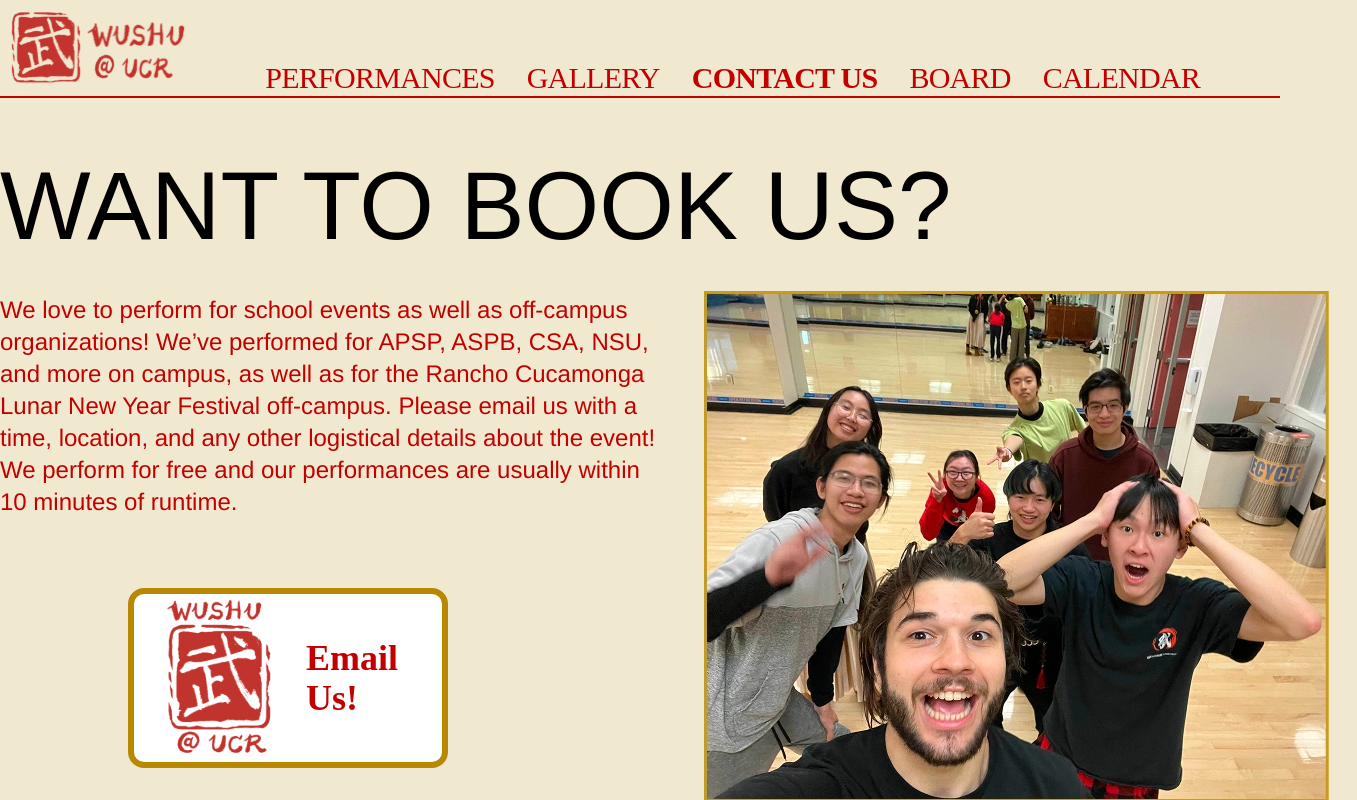
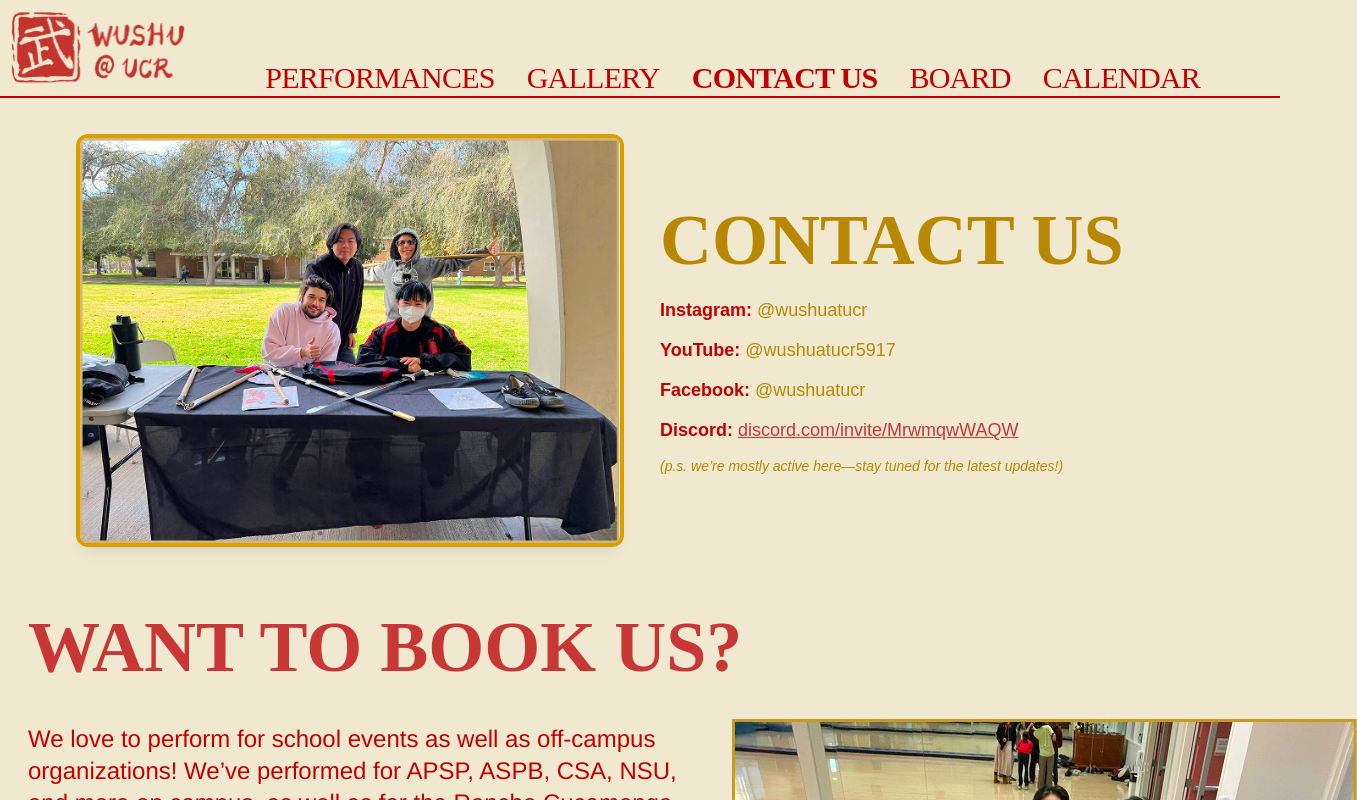
Before and after one commit to acm-ucr/wushu-website, a Next.js app: page /contact in a window 1280 px wide. Shown: the top 800 px of the page, 1357 px wide, since content can reach past the window. Built offline with nearby package versions, Linux system fonts and the light colour scheme; a web font is replaced by a local one.

Commit message:
updated contact page

```diff
--- a/src/app/contact/page.tsx
+++ b/src/app/contact/page.tsx
@@ -1,8 +1,10 @@
 import WantToBookUs from "@/components/contact/WantToBookUs";
+import Contact from "@/components/contact/Contact";
 
 const ContactUs = () => {
   return (
-    <div className="flex h-screen w-screen items-center justify-center">
+    <div className="">
+      <Contact />
       <WantToBookUs />
     </div>
   );
--- a/src/components/contact/ContactUs.tsx
+++ b/src/components/contact/Contact.tsx
@@ -1,7 +1,8 @@
 import Image from "next/image";
 import Link from "next/link";
+import Header from "../Header";
 
-const ContactUs = () => {
+const Contact = () => {
   return (
     <div className="bg-wushu-cream flex flex-col items-center justify-center gap-10 px-4 py-10 md:flex-row md:px-20">
       <div className="w-full md:w-1/2">
@@ -19,10 +20,8 @@ const ContactUs = () => {
       </div>
 
       <div className="text-wushu-gold-100 w-full md:w-1/2">
-        <h2 className="text-wushu-red-200 mb-4 text-2xl font-bold md:text-4xl">
-          CONTACT <span className="text-wushu-gold-200">US</span>
-        </h2>
-        <div className="space-y-3 text-base md:text-lg">
+        <Header title="CONTACT US" isRed={false} />
+        <div className="mt-5 space-y-3 text-base md:text-lg">
           <p>
             <span className="text-wushu-red-100 font-semibold">Instagram:</span>{" "}
             @wushuatucr
@@ -55,4 +54,4 @@ const ContactUs = () => {
   );
 };
 
-export default ContactUs;
+export default Contact;
--- a/src/components/contact/WantToBookUs.tsx
+++ b/src/components/contact/WantToBookUs.tsx
@@ -3,6 +3,7 @@ import Link from "next/link";
 import Image from "next/image";
 import GroupPhoto from "@/public/images/contact_us/want_to_book_us.webp";
 import WushuLogo from "@/public/logos/wushufront.svg";
+import Header from "../Header";
 
 const email = `mailto:wushu.ucriverside@gmail.com?subject=${encodeURIComponent("Wushu Performance Request")}&body=${encodeURIComponent(`Hi Wushu club,
 
@@ -17,8 +18,8 @@ Thank you!`)}`;
 
 const WantToBookUs = () => {
   return (
-    <div>
-      <div className="text-8xl">WANT TO BOOK US?</div>
+    <div className="m-7">
+      <Header title="WANT TO BOOK US?" isRed={true} />
       <div className="flex">
         <div>
           <div className="font-arimo text-wushu-red-100 mr-8 w-2xl pt-10 text-2xl">
--- a/src/components/home/JoinForm.tsx
+++ b/src/components/home/JoinForm.tsx
@@ -6,11 +6,16 @@ const JoinForm = () => {
     <div className="justify-left w-full flex-col px-25">
       <Header title="HOW TO JOIN" isRed={true} />
       <h1 className="text-wushu-red-100 mt-6 mb-5 max-w-md text-left text-2xl">
-        We are open to people of all experience levels, whether you have no
-        experience or years of experience! To join, feel free to just show up to
-        our designated practice times. Please join our Discord as well if you'd
-        like up-to-date practice details or follow our Instagram. We have a nice
-        community on Discord where you can chat or learn more about Wushu!
+        <div>
+          We are open to people of all experience levels, whether you have no
+          experience or years of experience!
+        </div>
+        <div>
+          To join, feel free to just show up to our designated practice times.
+          Please join our Discord as well if you'd like up-to-date practice
+          details or follow our Instagram. We have a nice community on Discord
+          where you can chat or learn more about Wushu!
+        </div>
       </h1>
       <a
         href="https://discord.gg/xvCtPYCBcQ"
```
